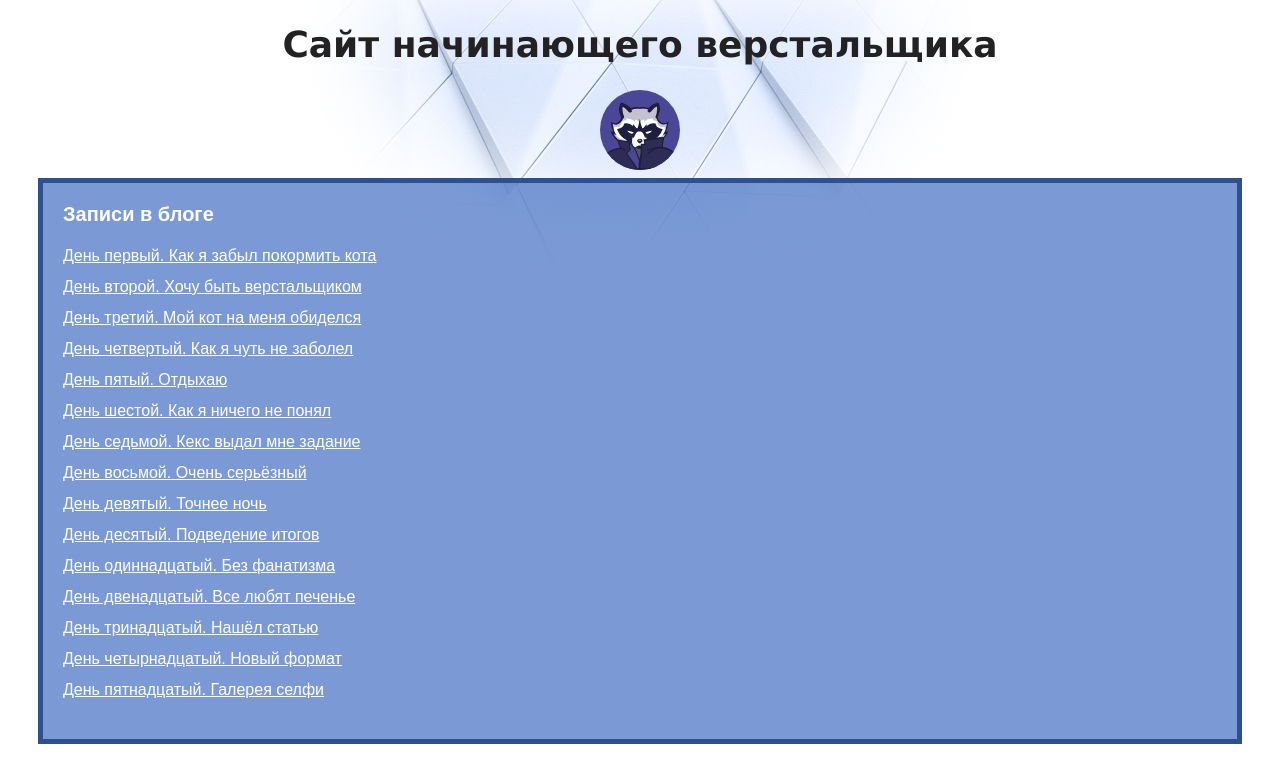
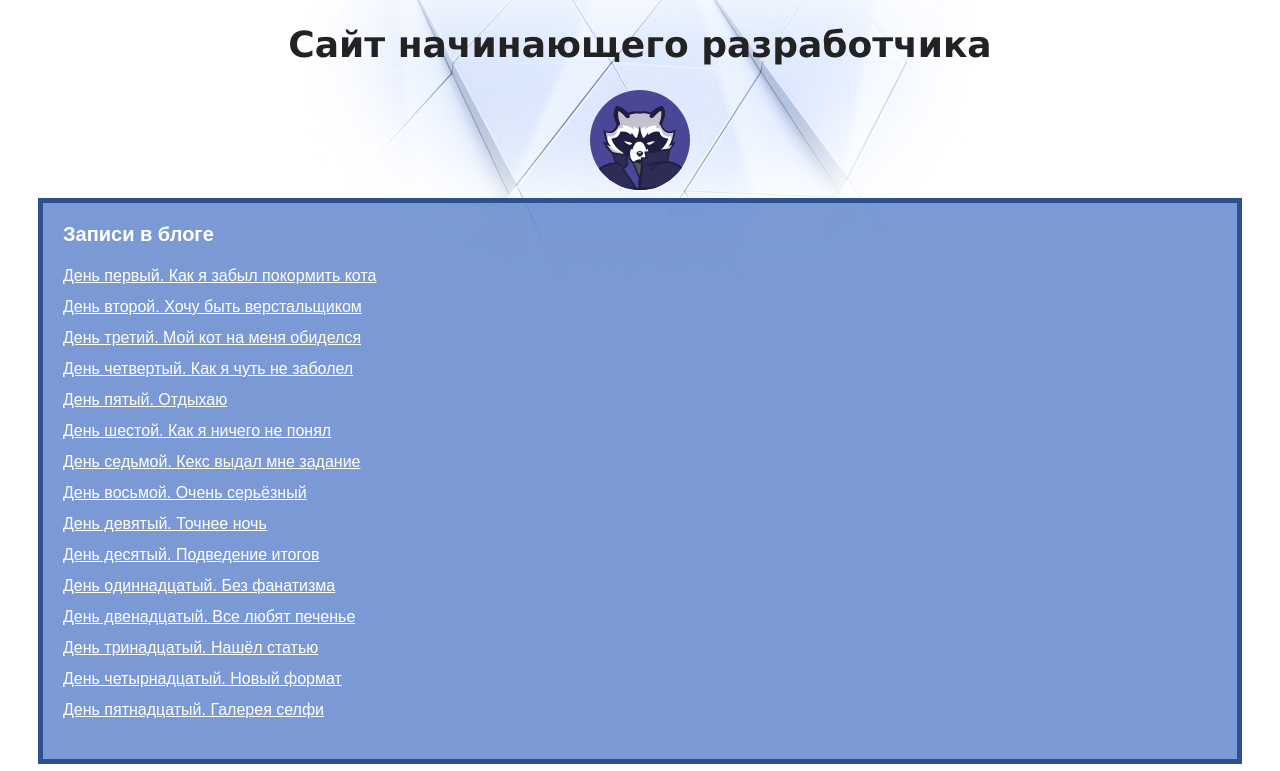
Before and after one commit to Mopc/my-site, a plain HTML site: page index.html in a window 1280 px wide. Shown: the top 771 px of the page. Drawn offline with Linux system fonts and the light colour scheme.

Commit message:
Изменения наверху главной страницы

```diff
--- a/index.html
+++ b/index.html
@@ -7,11 +7,11 @@
   </head>
   <body>
     <header>
-      <h1 class="page-title">Сайт начинающего верстальщика</h1>
+      <h1 class="page-title">Сайт начинающего разработчика</h1>
     </header>
     <main>
       <div class="avatar-container">
-        <img class="avatar" src="img/raccoon.svg" width="80" height="80" alt="Аватарка">
+        <img class="avatar" src="img/raccoon.svg" width="100" height="100" alt="Аватарка">
       </div>
       <nav class="blog-navigation">
         <h2>Записи в блоге</h2>
```
